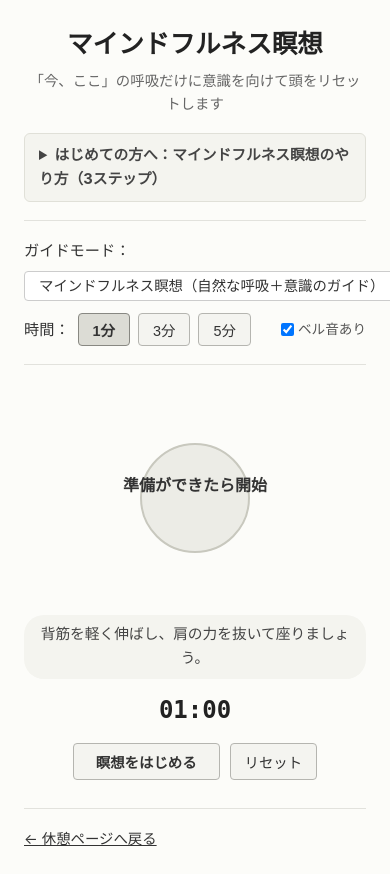
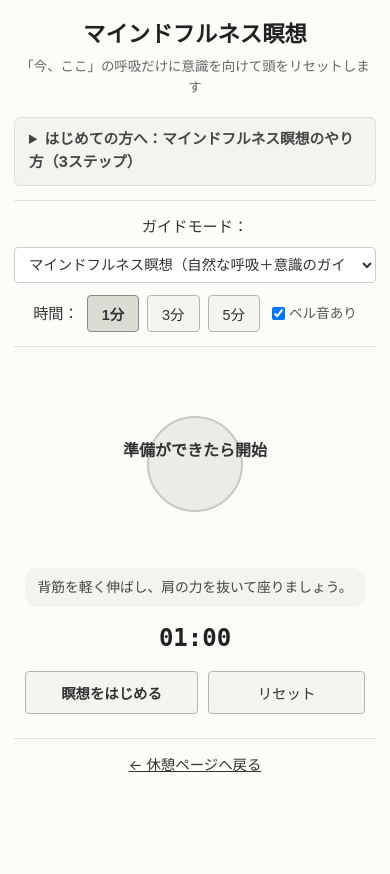
Before and after one commit to Cassia1225/zemi_webApp_A, a PHP site: page /UI/Relux/meditation.html in a window 390 px wide; the page is wider, and only the part inside the window is pictured. After the commit the page ends 772 px from the top of that part, so only its background shows below. Run offline with PHP 8.4, Linux system fonts and the light colour scheme.

Commit message:
レスポンシブデザイン対応

```diff
--- a/public/css/meditation.css
+++ b/public/css/meditation.css
@@ -135,6 +135,7 @@ hr {
 }
 
 select {
+    max-width: 100%;
     padding: 5px 10px;
     border: 1px solid #ccc;
     border-radius: 4px;
@@ -262,6 +263,7 @@ button.active {
 /* ナビゲーション */
 .nav-links {
     font-size: 0.9rem;
+    text-align: center;
 }
 
 .nav-links a {
@@ -272,3 +274,72 @@ button.active {
 .nav-links a:hover {
     color: #666666;
 }
+
+/* -------------------------------------------------------------
+   レスポンシブ対応（スマホ・タブレット向け：幅600px以下）
+------------------------------------------------------------- */
+@media (max-width: 600px) {
+    body {
+        padding: 16px 14px;
+    }
+
+    header h1 {
+        font-size: 1.4rem;
+    }
+
+    .subtitle {
+        font-size: 0.84rem;
+    }
+
+    hr {
+        margin: 14px 0;
+    }
+
+    /* ガイドモード選択を横幅いっぱいに広げて見やすく */
+    .control-group {
+        justify-content: center;
+    }
+
+    #breathing-mode {
+        width: 100%;
+        padding: 8px 10px;
+    }
+
+    .time-btn {
+        padding: 7px 14px;
+    }
+
+    /* ベル音トグルが窮屈にならないよう改行時に中央揃え */
+    .sound-toggle {
+        margin-left: 4px;
+        padding: 4px 0;
+    }
+
+    /* 呼吸サークルのサイズをスマホ画面に合わせて調整 */
+    .circle-container {
+        width: 185px;
+        height: 185px;
+    }
+
+    .circle {
+        width: 96px;
+        height: 96px;
+    }
+
+    .support-message {
+        font-size: 0.86rem;
+        border-radius: 12px;
+        padding: 8px 12px;
+    }
+
+    /* 開始・リセットボタンをタップしやすく */
+    .action-buttons {
+        width: 100%;
+        max-width: 340px;
+    }
+
+    .action-buttons button {
+        flex: 1;
+        padding: 10px 14px;
+    }
+}
```
Also changed, not shown: public/css/relax.css (+73 -10 lines).
